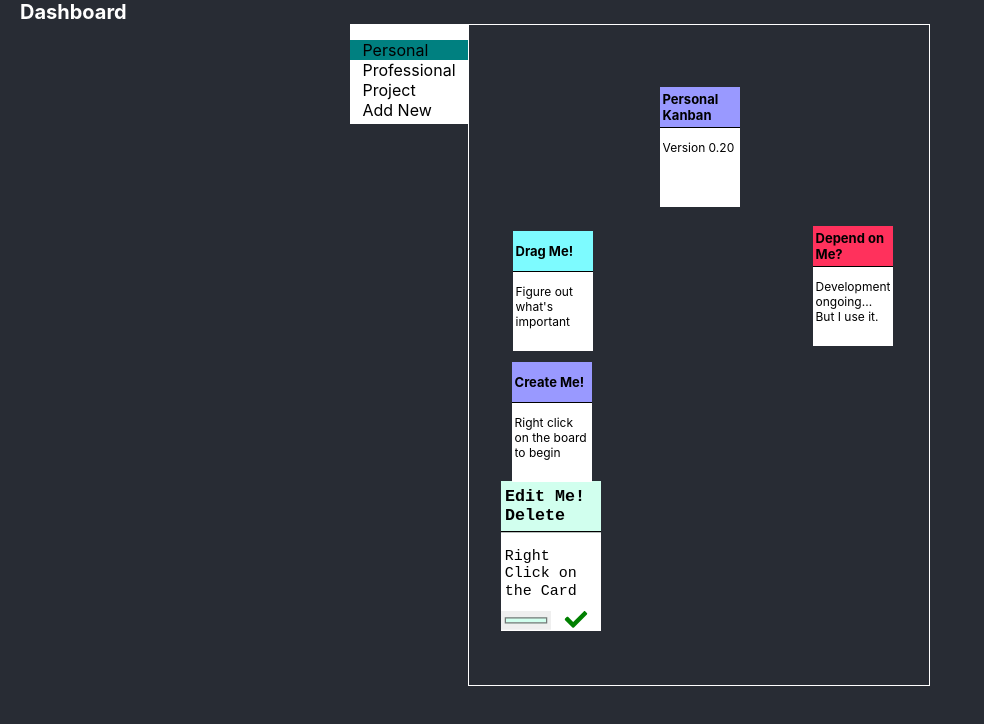
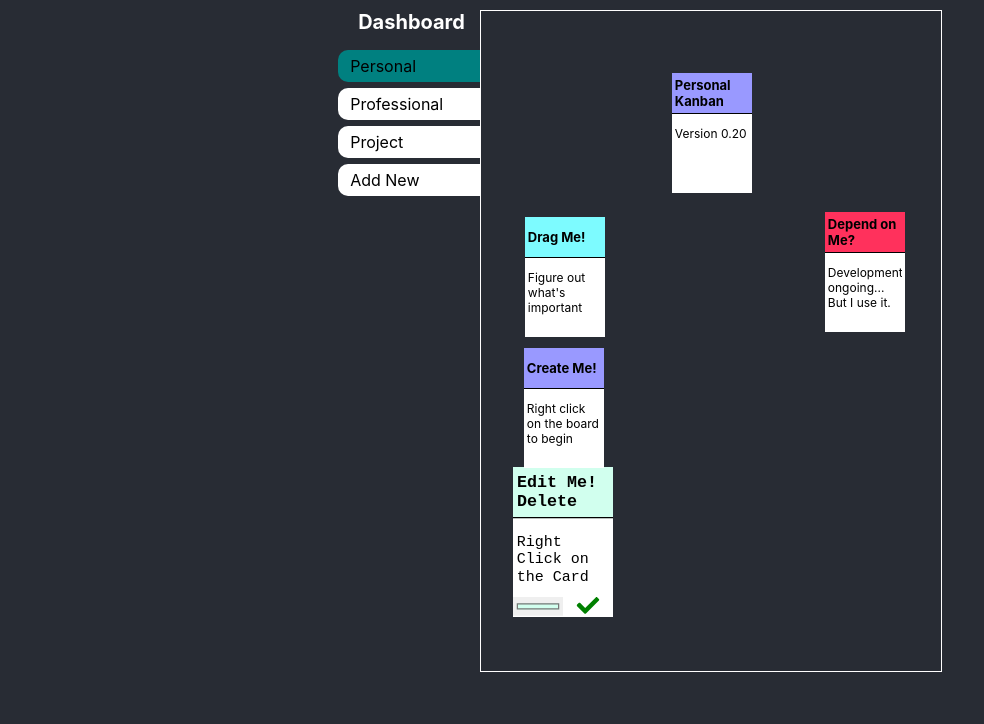
Before and after one commit to codekane/Dashboard, a React (Create React App) app: page / in a window 1280 px wide. Shown: the top 724 px of the page, without its empty margins (0-984 px from the left). Built offline with nearby package versions, Linux system fonts and the light colour scheme.

Commit message:
Bugfix. Fixes the card locations mirroring over to other boards on change. tricky useEffect();

```diff
--- a/src/App.css
+++ b/src/App.css
@@ -15,6 +15,7 @@ body {
   width: 100%;
   display: flex;
   justify-content: center;
+  margin-top: 10px;
 }
 
 /*
@@ -69,7 +70,7 @@ body {
 #BoardSelect {
   //width: 150px;
   height: 100px;
-  background-color: white;
+  //background-color: white;
 }
 
 #BoardSelect ul {
@@ -77,9 +78,15 @@ body {
 }
 
 #BoardSelect ul li {
+  background-color: white;
   list-style-type: none;
   padding-left: 12px;
   padding-right: 12px;
+  padding-top: 6px;
+  padding-bottom: 6px;
+  margin-top: 6px;
+  margin-bottom: 6px;
+  border-radius: 10px 0px 0px 10px;
 }
 
 #BoardSelect ul li:hover {
@@ -94,10 +101,14 @@ body {
   color: white;
 }
 
-.NavBar #Brand {
+#Brand {
   font-weight: 700;
   font-size: 20px;
   padding: 5px;
+  color: white;
+  width: 100px;
+  text-align: center;
+  padding-right: 15px;
 }
 
 /*
--- a/src/App.js
+++ b/src/App.js
@@ -23,7 +23,6 @@ function App() {
     <div className="App">
 
 
-      <NavBar/>
       <div>
         <div className="DashBoard">
           <BoardSelect />
--- a/src/components/BoardSelect.js
+++ b/src/components/BoardSelect.js
@@ -19,6 +19,8 @@ export default function BoardSelect(props) {
 
   return (
     <div id="BoardSelect">
+
+      <b><span id="Brand" style={{marginLeft: "15px"}}>Dashboard</span></b>
       <ul>
         {getBoards().map(board => (<BoardSelectItem board={board} activeBoard={activeBoard}/>))}
         <li>Add New</li>
--- a/src/components/BoardSelectItem.js
+++ b/src/components/BoardSelectItem.js
@@ -14,7 +14,10 @@ export default function BoardSelectItem(props) {
       return {
         backgroundColor: "teal"
       }
-    } else { return {}  }
+    } else {
+      return {
+      }
+    }
   }
 
   return(
--- a/src/components/card/DashCard.js
+++ b/src/components/card/DashCard.js
@@ -79,7 +79,7 @@ export default function DashCard(props) {
         position: position,
       }
     })
-  }, [position, cardData.board_id, card.id])
+  }, [position])
 
   if (!cardData.status.editing) {
 
```
